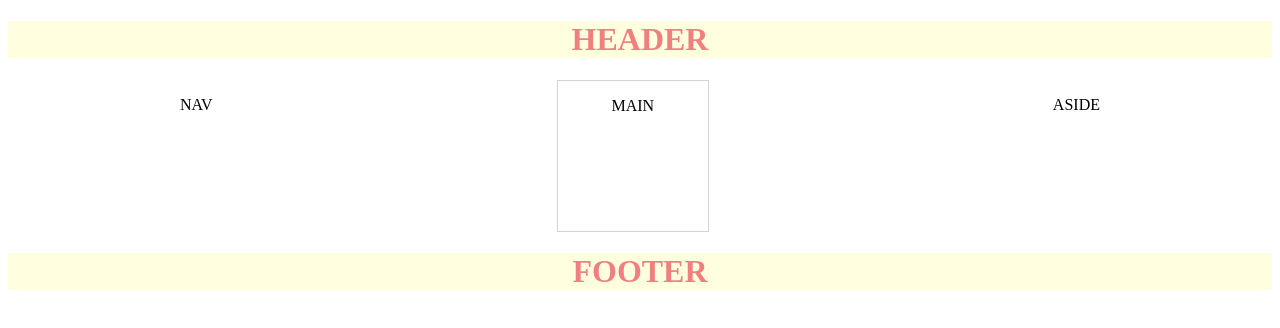
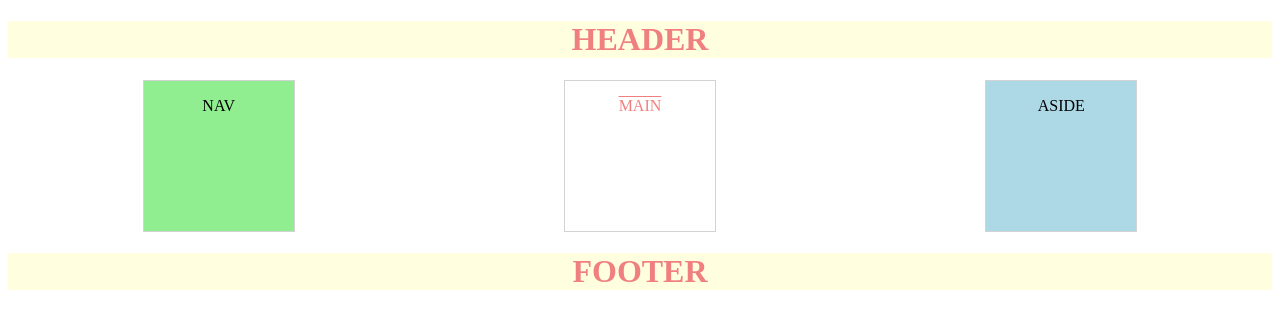
Before and after one commit to fimuragit/laravel_mix_firstTest, a website: page public/index.html in a window 1280 px wide. Drawn offline with Linux system fonts and the light colour scheme.

Commit message:
SASS: mixin/ variabili /

```diff
--- a/src/scss/style.scss
+++ b/src/scss/style.scss
@@ -25,4 +25,18 @@ h1{
 main{
  @include dimensioni_generali;
  text-align: $text;
+ p{
+   color: $main_color;
+   text-decoration: overline;
+ }
+
 }
+
+nav{
+  @include dimensioni_generali;
+  background-color: lightgreen;
+}
+aside{
+  @include dimensioni_generali;
+  background-color: lightblue;
+}
```
Also changed, not shown: public/css/style.css.
